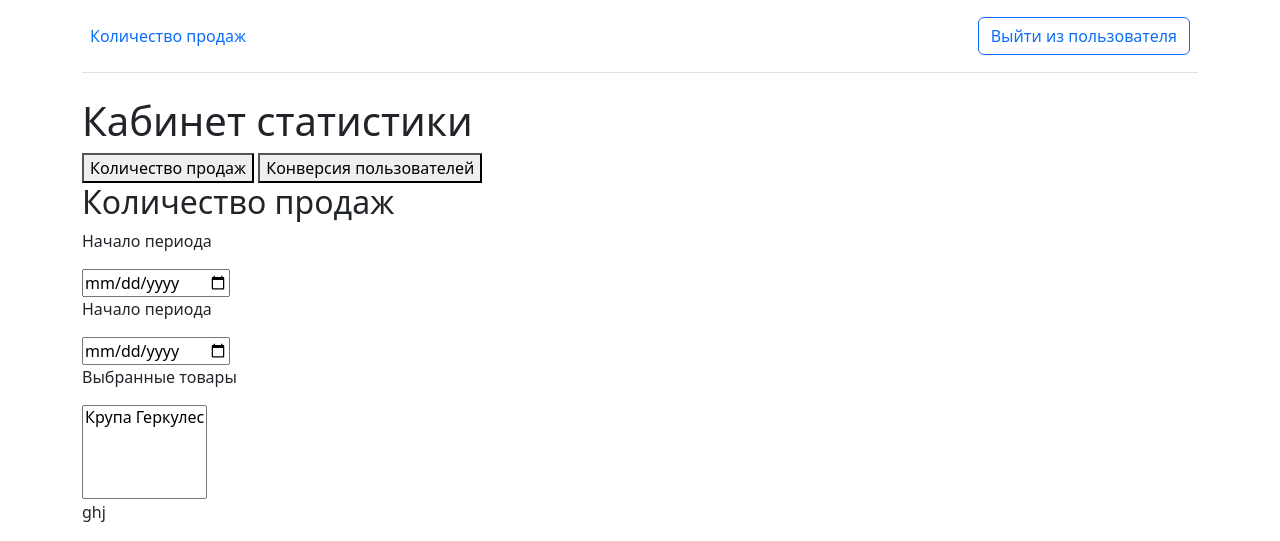
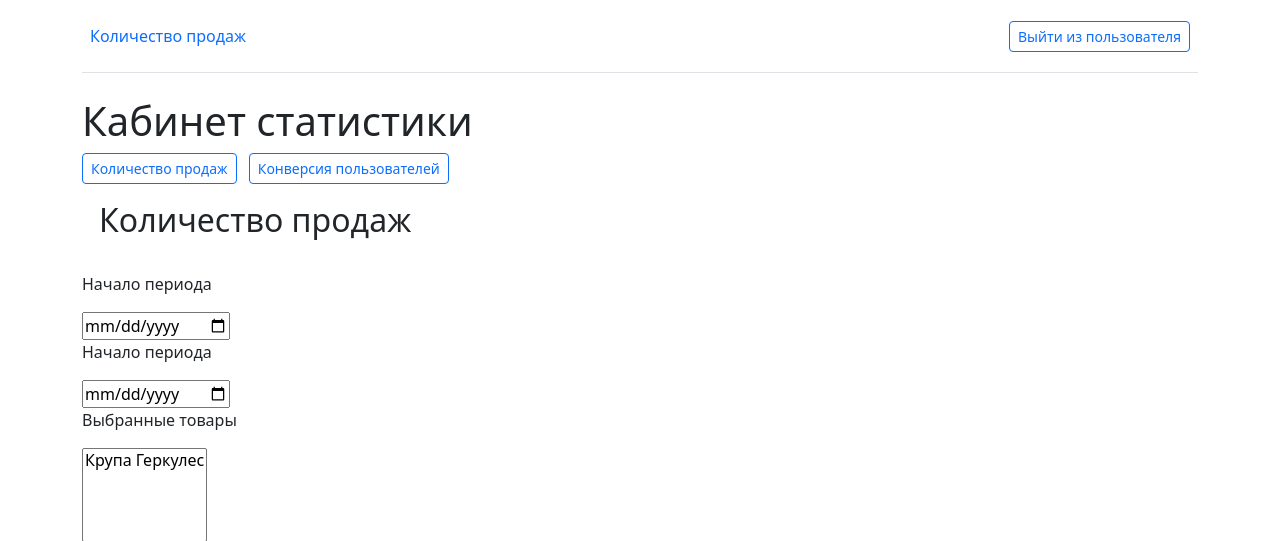
Before and after one commit to MoraFSD/FSD01, a Django app: page / in a window 1280 px wide. Shown: the top 541 px of the page. Run offline with Django 5.2, Linux system fonts and the light colour scheme.

Commit message:
new file:   Gaki/Gaki/__pycache__/__init__.cpython-312.pyc 	new file:   Gaki/Gaki/__pycache__/settings.cpython-312.pyc 	new file:   Gaki/Gaki/__pycache__/urls.cpython-312.pyc 	new file:   Gaki/Gaki/__pycache__/wsgi.cpython-312.pyc 	new file:   Gaki/stats_office/__pycache__/__init__.cpython-312.pyc 	new file:   Gaki/stats_office/__pycache__/admin.cpython-312.pyc 	new file:   Gaki/stats_office/__pycache__/apps.cpython-312.pyc 	new file:   Gaki/stats_office/__pycache__/models.cpython-312.pyc 	new file:   Gaki/stats_office/__pycache__/urls.cpython-312.pyc 	new file:   Gaki/stats_office/__pycache__/views.cpython-312.pyc 	new file:   Gaki/stats_office/migrations/__pycache__/__init__.cpython-312.pyc 	modified:   Gaki/stats_office/templates/Gaki/index.html 	deleted:    Python/main.py

```diff
--- a/Gaki/stats_office/templates/Gaki/index.html
+++ b/Gaki/stats_office/templates/Gaki/index.html
@@ -23,7 +23,7 @@
           </ul>
 
           <div class="col-md-3 text-end">
-            <button type="button" class="btn btn-outline-primary me-2">Выйти из пользователя</button>
+            <button type="button" class="btn btn-sm btn-outline-primary me-2">Выйти из пользователя</button>
           </div>
         </header>
     </div>
@@ -33,10 +33,10 @@
             работы. Некоторые функции могут не работать при его выключении.</noscript>
 
         <h1>Кабинет статистики</h1>
-        <Button id="open-salesbox-btn">Количество продаж</Button>
-        <Button id="open-vievbox-btn">Конверсия пользователей</Button>
+        <Button id="open-salesbox-btn" type="button" class="btn btn-sm btn-outline-primary me-2">Количество продаж</Button>
+        <Button id="open-vievbox-btn" type="button" class="btn btn-sm btn-outline-primary me-2">Конверсия пользователей</Button>
         <div class="sales">
-            <h2>Количество продаж</h2>
+            <h2 class = "alert alert-dismissible">Количество продаж</h2>
             <div class="date">
                 <p>Начало периода</p>
                 <input type="date" id = "startdate">
@@ -68,7 +68,8 @@
         </ul>
     </footer>
 
-    <script defer src="solid\JavaScript\main.js"></script>
+    <script src="https://cdn.jsdelivr.net/npm/@popperjs/core@2.11.8/dist/umd/popper.min.js" integrity="sha384-I7E8VVD/ismYTF4hNIPjVp/Zjvgyol6VFvRkX/vR+Vc4jQkC+hVqc2pM8ODewa9r" crossorigin="anonymous"></script>
+<script src="https://cdn.jsdelivr.net/npm/bootstrap@5.3.3/dist/js/bootstrap.min.js" integrity="sha384-0pUGZvbkm6XF6gxjEnlmuGrJXVbNuzT9qBBavbLwCsOGabYfZo0T0to5eqruptLy" crossorigin="anonymous"></script>
 </body>
 
 </html>
--- a/Python/main.py
+++ /dev/null
@@ -1,4 +0,0 @@
-import django
-from DBConn import host, database, user, password
-
-print(django.get_version)
```
